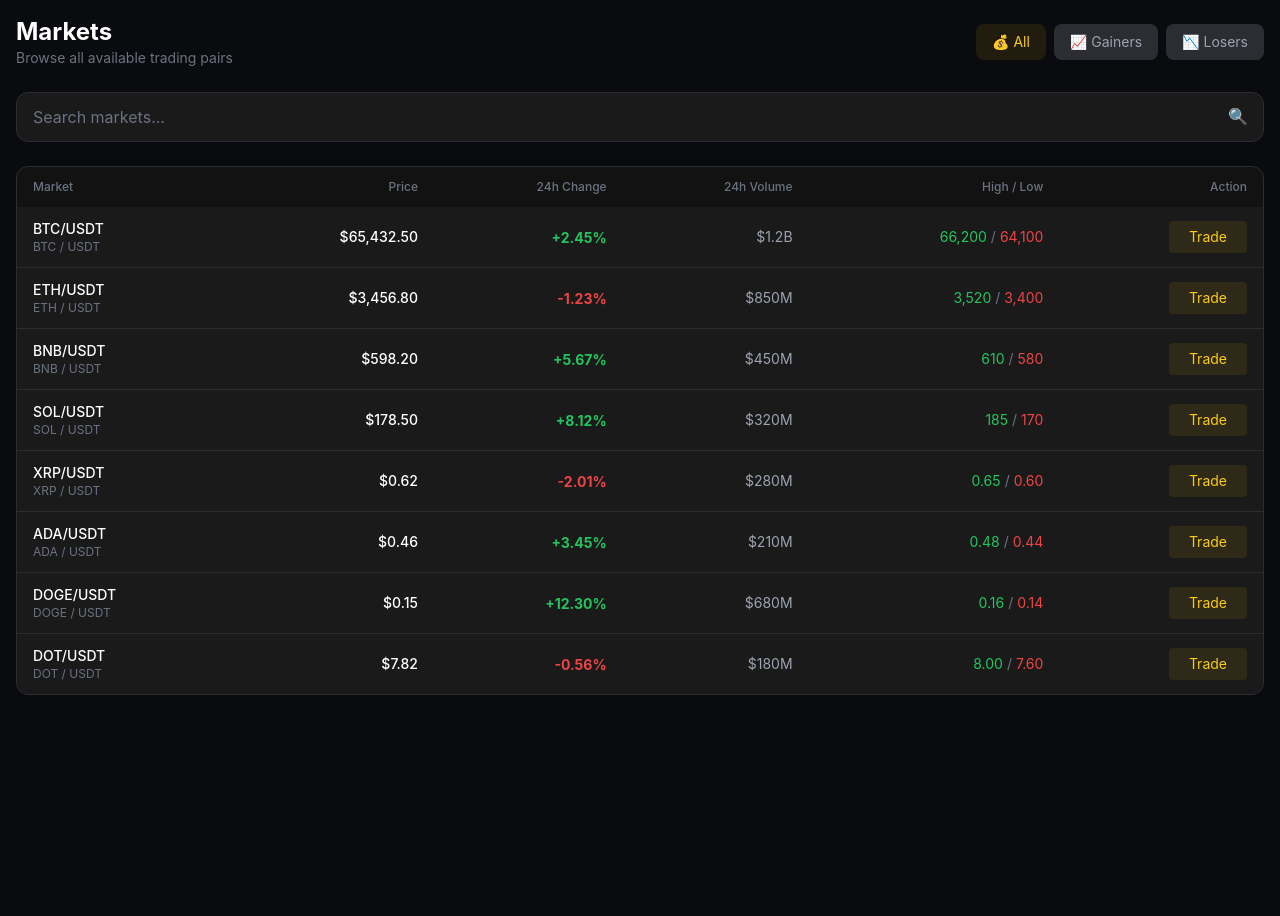
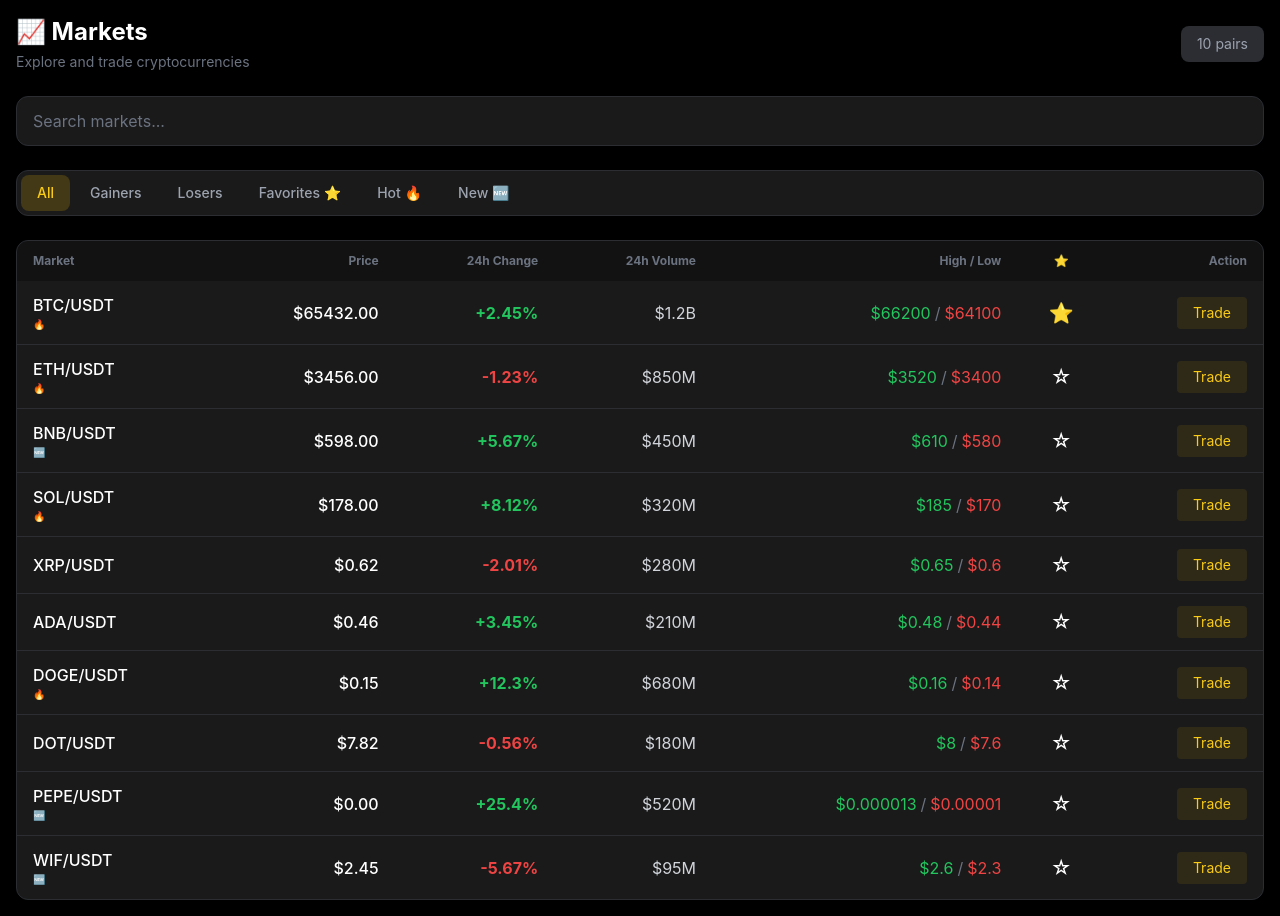
Before and after one commit to Cashipro/cashipro, a Next.js app in the folder apps/web/: page /markets in a window 1280 px wide. Before the commit the page ends 800 px from the top, so only its background shows below. Built offline with nearby package versions, Linux system fonts and the light colour scheme.

Commit message:
Update page.tsx

```diff
--- a/apps/web/src/app/markets/page.tsx
+++ b/apps/web/src/app/markets/page.tsx
@@ -3,41 +3,63 @@
 import { useState } from "react";
 import Link from "next/link";
 
-const markets = [
-  { symbol: "BTC/USDT", price: "65,432.50", change: "+2.45%", volume: "1.2B", high: "66,200", low: "64,100" },
-  { symbol: "ETH/USDT", price: "3,456.80", change: "-1.23%", volume: "850M", high: "3,520", low: "3,400" },
-  { symbol: "BNB/USDT", price: "598.20", change: "+5.67%", volume: "450M", high: "610", low: "580" },
-  { symbol: "SOL/USDT", price: "178.50", change: "+8.12%", volume: "320M", high: "185", low: "170" },
-  { symbol: "XRP/USDT", price: "0.62", change: "-2.01%", volume: "280M", high: "0.65", low: "0.60" },
-  { symbol: "ADA/USDT", price: "0.46", change: "+3.45%", volume: "210M", high: "0.48", low: "0.44" },
-  { symbol: "DOGE/USDT", price: "0.15", change: "+12.30%", volume: "680M", high: "0.16", low: "0.14" },
-  { symbol: "DOT/USDT", price: "7.82", change: "-0.56%", volume: "180M", high: "8.00", low: "7.60" },
+const allMarkets = [
+  { symbol: "BTC/USDT", price: 65432, change: 2.45, volume: "1.2B", high: 66200, low: 64100, favorite: true, hot: true, new: false },
+  { symbol: "ETH/USDT", price: 3456, change: -1.23, volume: "850M", high: 3520, low: 3400, favorite: false, hot: true, new: false },
+  { symbol: "BNB/USDT", price: 598, change: 5.67, volume: "450M", high: 610, low: 580, favorite: false, hot: false, new: true },
+  { symbol: "SOL/USDT", price: 178, change: 8.12, volume: "320M", high: 185, low: 170, favorite: false, hot: true, new: false },
+  { symbol: "XRP/USDT", price: 0.62, change: -2.01, volume: "280M", high: 0.65, low: 0.60, favorite: false, hot: false, new: false },
+  { symbol: "ADA/USDT", price: 0.46, change: 3.45, volume: "210M", high: 0.48, low: 0.44, favorite: false, hot: false, new: false },
+  { symbol: "DOGE/USDT", price: 0.15, change: 12.30, volume: "680M", high: 0.16, low: 0.14, favorite: false, hot: true, new: false },
+  { symbol: "DOT/USDT", price: 7.82, change: -0.56, volume: "180M", high: 8.00, low: 7.60, favorite: false, hot: false, new: false },
+  { symbol: "PEPE/USDT", price: 0.000012, change: 25.40, volume: "520M", high: 0.000013, low: 0.000010, favorite: false, hot: false, new: true },
+  { symbol: "WIF/USDT", price: 2.45, change: -5.67, volume: "95M", high: 2.60, low: 2.30, favorite: false, hot: false, new: true },
 ];
 
 export default function MarketsPage() {
   const [search, setSearch] = useState("");
+  const [filter, setFilter] = useState<"all" | "gainers" | "losers" | "favorites" | "hot" | "new">("all");
+  const [favorites, setFavorites] = useState<Set<string>>(new Set(["BTC/USDT"]));
 
-  const filtered = markets.filter((m) =>
-    m.symbol.toLowerCase().includes(search.toLowerCase())
-  );
+  const toggleFavorite = (symbol: string) => {
+    const newFavorites = new Set(favorites);
+    if (newFavorites.has(symbol)) {
+      newFavorites.delete(symbol);
+    } else {
+      newFavorites.add(symbol);
+    }
+    setFavorites(newFavorites);
+  };
+
+  const filteredMarkets = allMarkets
+    .filter((m) => {
+      const matchSearch = m.symbol.toLowerCase().includes(search.toLowerCase());
+      if (filter === "gainers") return matchSearch && m.change > 0;
+      if (filter === "losers") return matchSearch && m.change < 0;
+      if (filter === "favorites") return matchSearch && favorites.has(m.symbol);
+      if (filter === "hot") return matchSearch && m.hot;
+      if (filter === "new") return matchSearch && m.new;
+      return matchSearch;
+    })
+    .sort((a, b) => {
+      if (filter === "gainers") return b.change - a.change;
+      if (filter === "losers") return a.change - b.change;
+      return 0;
+    });
 
   return (
-    <div className="p-4 space-y-6">
+    <div className="min-h-screen bg-black p-4">
+      <div className="max-w-7xl mx-auto space-y-6">
+        {/* Header */}
         <div className="flex flex-wrap items-center justify-between gap-4">
           <div>
-          <h1 className="text-2xl font-bold text-white">Markets</h1>
-          <p className="text-sm text-gray-500">Browse all available trading pairs</p>
+            <h1 className="text-2xl font-bold text-white">📈 Markets</h1>
+            <p className="text-sm text-gray-500 mt-1">Explore and trade cryptocurrencies</p>
           </div>
           <div className="flex gap-2">
-          <button className="px-4 py-2 bg-yellow-500/10 text-yellow-400 rounded-lg text-sm hover:bg-yellow-500/20 transition-colors">
-            💰 All
-          </button>
-          <button className="px-4 py-2 bg-[#2b2d33] text-gray-400 rounded-lg text-sm hover:bg-[#3b3d43] transition-colors">
-            📈 Gainers
-          </button>
-          <button className="px-4 py-2 bg-[#2b2d33] text-gray-400 rounded-lg text-sm hover:bg-[#3b3d43] transition-colors">
-            📉 Losers
-          </button>
+            <span className="px-4 py-2 bg-[#2b2d33] text-gray-400 rounded-lg text-sm">
+              {filteredMarkets.length} pairs
+            </span>
           </div>
         </div>
 
@@ -48,9 +70,28 @@ export default function MarketsPage() {
             placeholder="Search markets..."
             value={search}
             onChange={(e) => setSearch(e.target.value)}
-          className="w-full bg-[#1a1a1a] border border-[#2b2d33] rounded-xl px-4 py-3 text-white placeholder-gray-500 focus:outline-none focus:border-yellow-400 transition-colors"
+            className="w-full bg-[#1a1a1a] border border-[#2b2d33] rounded-xl px-4 py-3 text-white placeholder-gray-500 focus:outline-none focus:border-yellow-400 transition"
           />
-        <span className="absolute right-4 top-3 text-gray-500">🔍</span>
+        </div>
+
+        {/* Filter Tabs */}
+        <div className="flex flex-wrap gap-1 bg-[#1a1a1a] rounded-xl p-1 border border-[#2b2d33]">
+          {["all", "gainers", "losers", "favorites", "hot", "new"].map((tab) => (
+            <button
+              key={tab}
+              onClick={() => setFilter(tab as any)}
+              className={`px-4 py-2 rounded-lg text-sm font-medium transition ${
+                filter === tab
+                  ? "bg-yellow-500/20 text-yellow-400"
+                  : "text-gray-400 hover:text-white hover:bg-[#2b2d33]"
+              }`}
+            >
+              {tab.charAt(0).toUpperCase() + tab.slice(1)}
+              {tab === "hot" && " 🔥"}
+              {tab === "new" && " 🆕"}
+              {tab === "favorites" && " ⭐"}
+            </button>
+          ))}
         </div>
 
         {/* Markets Table */}
@@ -59,57 +100,67 @@ export default function MarketsPage() {
             <table className="w-full">
               <thead className="bg-black/30">
                 <tr>
-                <th className="px-4 py-3 text-left text-xs text-gray-500 font-medium">Market</th>
-                <th className="px-4 py-3 text-right text-xs text-gray-500 font-medium">Price</th>
-                <th className="px-4 py-3 text-right text-xs text-gray-500 font-medium">24h Change</th>
-                <th className="px-4 py-3 text-right text-xs text-gray-500 font-medium">24h Volume</th>
-                <th className="px-4 py-3 text-right text-xs text-gray-500 font-medium">High / Low</th>
-                <th className="px-4 py-3 text-right text-xs text-gray-500 font-medium">Action</th>
+                  <th className="px-4 py-3 text-left text-xs text-gray-500">Market</th>
+                  <th className="px-4 py-3 text-right text-xs text-gray-500">Price</th>
+                  <th className="px-4 py-3 text-right text-xs text-gray-500">24h Change</th>
+                  <th className="px-4 py-3 text-right text-xs text-gray-500">24h Volume</th>
+                  <th className="px-4 py-3 text-right text-xs text-gray-500">High / Low</th>
+                  <th className="px-4 py-3 text-center text-xs text-gray-500">⭐</th>
+                  <th className="px-4 py-3 text-right text-xs text-gray-500">Action</th>
                 </tr>
               </thead>
               <tbody className="divide-y divide-[#2b2d33]">
-              {filtered.map((m) => {
-                const isPositive = m.change.startsWith("+");
-                return (
+                {filteredMarkets.length === 0 ? (
+                  <tr>
+                    <td colSpan={7} className="px-4 py-8 text-center text-gray-500">
+                      No markets found
+                    </td>
+                  </tr>
+                ) : (
+                  filteredMarkets.map((m) => (
                     <tr key={m.symbol} className="hover:bg-[#2b2d33]/50 transition-colors">
                       <td className="px-4 py-3">
                         <div>
-                        <p className="text-white font-medium text-sm">{m.symbol}</p>
-                        <p className="text-xs text-gray-500">{m.symbol.split("/")[0]} / {m.symbol.split("/")[1]}</p>
+                          <p className="text-white font-medium">{m.symbol}</p>
+                          <div className="flex gap-1">
+                            {m.hot && <span className="text-[10px] text-orange-400">🔥</span>}
+                            {m.new && <span className="text-[10px] text-green-400">🆕</span>}
+                          </div>
                         </div>
                       </td>
-                    <td className="px-4 py-3 text-right text-white font-medium text-sm">
-                      ${m.price}
+                      <td className="px-4 py-3 text-right text-white font-medium">${m.price.toFixed(2)}</td>
+                      <td className={`px-4 py-3 text-right font-bold ${m.change >= 0 ? "text-green-500" : "text-red-500"}`}>
+                        {m.change >= 0 ? "+" : ""}{m.change}%
                       </td>
+                      <td className="px-4 py-3 text-right text-gray-300">${m.volume}</td>
                       <td className="px-4 py-3 text-right">
-                      <span className={`text-sm font-bold ${isPositive ? "text-green-500" : "text-red-500"}`}>
-                        {m.change}
-                      </span>
+                        <span className="text-green-500">${m.high}</span>
+                        <span className="text-gray-500 mx-1">/</span>
+                        <span className="text-red-500">${m.low}</span>
                       </td>
-                    <td className="px-4 py-3 text-right text-gray-400 text-sm">
-                      ${m.volume}
-                    </td>
-                    <td className="px-4 py-3 text-right">
-                      <div className="text-sm">
-                        <span className="text-green-500">{m.high}</span>
-                        <span className="text-gray-500 mx-1">/</span>
-                        <span className="text-red-500">{m.low}</span>
-                      </div>
+                      <td className="px-4 py-3 text-center">
+                        <button
+                          onClick={() => toggleFavorite(m.symbol)}
+                          className="text-xl transition hover:scale-110"
+                        >
+                          {favorites.has(m.symbol) ? "⭐" : "☆"}
+                        </button>
                       </td>
                       <td className="px-4 py-3 text-right">
                         <Link href={`/trade/${m.symbol.replace("/", "")}`}>
-                        <button className="px-5 py-1.5 bg-yellow-500/10 text-yellow-400 text-sm rounded hover:bg-yellow-500/20 transition-colors">
+                          <button className="px-4 py-1.5 bg-yellow-500/10 text-yellow-400 text-sm rounded hover:bg-yellow-500/20 transition">
                             Trade
                           </button>
                         </Link>
                       </td>
                     </tr>
-                );
-              })}
+                  ))
+                )}
               </tbody>
             </table>
           </div>
         </div>
       </div>
+    </div>
   );
 }
```
Lines whose indentation alone changed are shown as unchanged.
